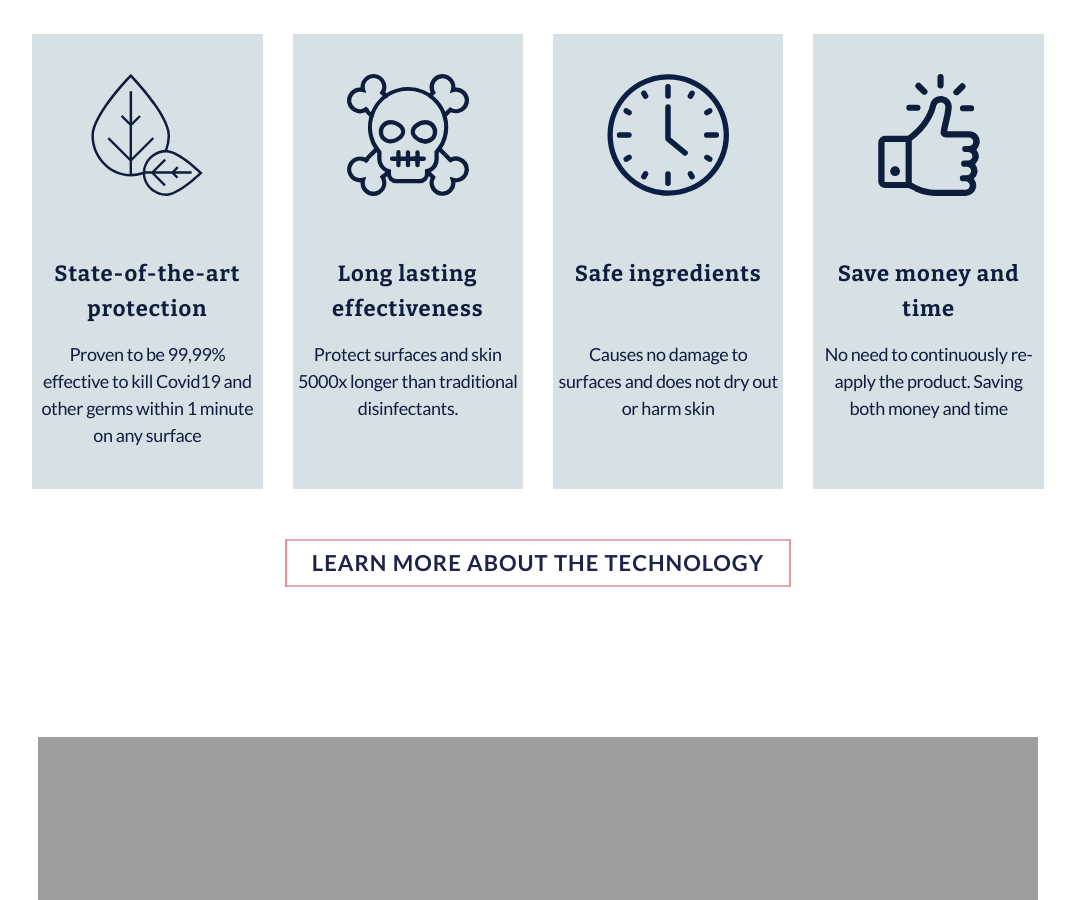
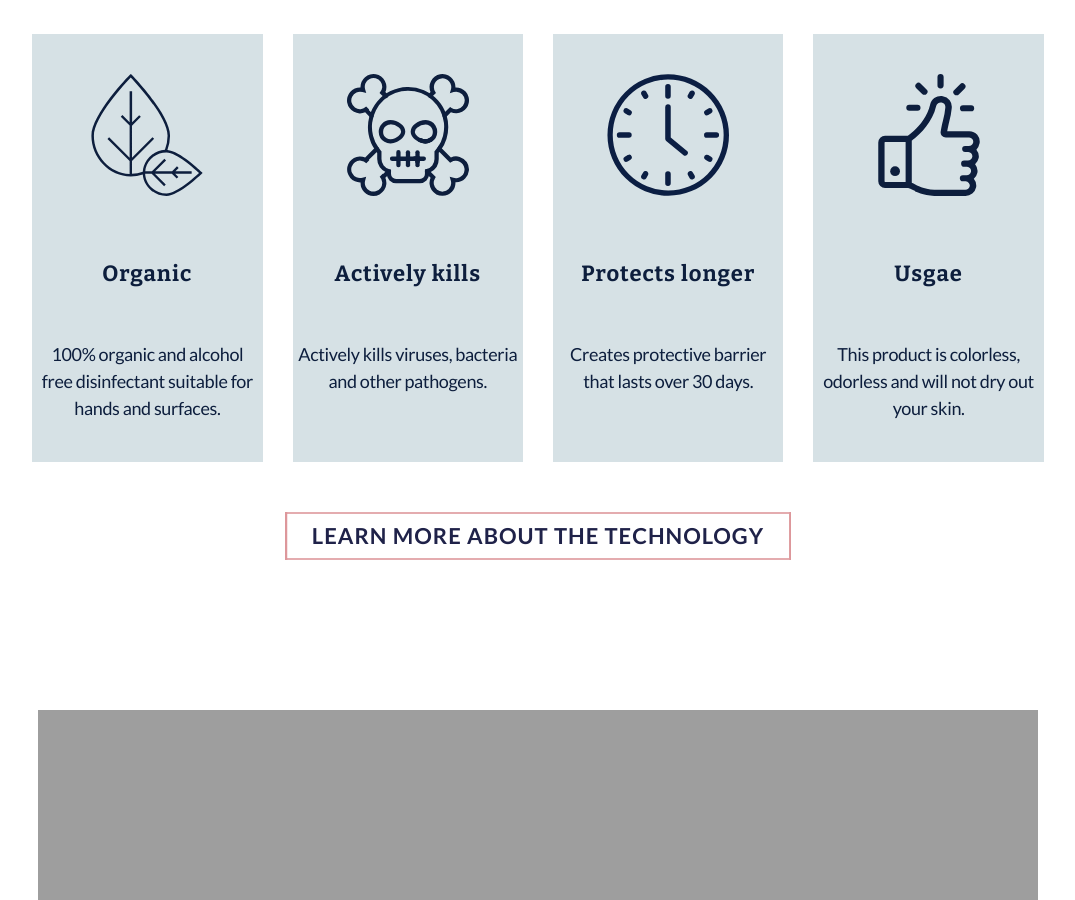
Before and after one commit to occiban/occiban.github.io, a Jekyll site: the page built from index.html, in a window 1280 px wide and 900 px high, scrolled down 1463 px. Shown: the whole window, without its empty margins (102-1177 px from the left). Built offline with Jekyll 4.4.1, drawn with Linux system fonts in a browser that asks for light colours.

Commit message:
Update index.html

```diff
--- a/index.html
+++ b/index.html
@@ -27,32 +27,33 @@ permalink: /
         <div class="col-lg-3">
           <div class="card-box gray">
             <img src="/img/Home/Leafs for home page.svg" alt="sustainable">
-            <h3>State-of-the-art protection</h3>
-            <p class="text-center">Proven to be 99,99% effective to kill Covid19 and other germs within 1 minute on any surface</p>
+            <h3 class="desktop-only">Organic</h3>
+            <h3 class="mobile-only">Organic</h3>
+            <p class="text-center">100% organic and alcohol free disinfectant suitable for hands and surfaces.</p>
           </div>
         </div>
         <div class="col-lg-3">
           <div class="card-box gray">
             <img src="/img/Home/Sceleton for home page.svg" alt="Covid-19 proof environment">
-            <h3 class="desktop-only">Long lasting effectiveness</h3>
-            <h3 class="mobile-only">Long lasting effectiveness</h3>
-            <p class="text-center">Protect surfaces and skin 5000x longer than traditional disinfectants.</p>
+            <h3 class="desktop-only">Actively kills</h3>
+            <h3 class="mobile-only">Actively kills</h3>
+            <p class="text-center">Actively kills viruses, bacteria and other pathogens.</p>
           </div>
         </div>
         <div class="col-lg-3">
           <div class="card-box gray">
             <img src="/img/Home/clock.svg" alt="Long lasting protection">
-            <h3 class="desktop-only">Safe ingredients</h3>
-            <h3 class="mobile-only">Safe ingredients</h3>
-            <p class="text-center">Causes no damage to surfaces and does not dry out or harm skin</p>
+            <h3 class="desktop-only">Protects longer</h3>
+            <h3 class="mobile-only">Protects longer</h3>
+            <p class="text-center">Creates protective barrier that lasts over 30 days.</p>
           </div>
         </div>
         <div class="col-lg-3">
           <div class="card-box gray">
             <img src="/img/Home/Thumbs up for home page.svg" alt="Save money and time">
-            <h3 class="desktop-only">Save money and time</h3>
-            <h3 class="mobile-only">Save money and time</h3>
-            <p class="text-center">No need to continuously re-apply the product. Saving both money and time</p>
+            <h3 class="desktop-only">Usgae</h3>
+            <h3 class="mobile-only">Usage</h3>
+            <p class="text-center">This product is colorless, odorless and will not dry out your skin.</p>
           </div>
         </div>
       </div>
```
